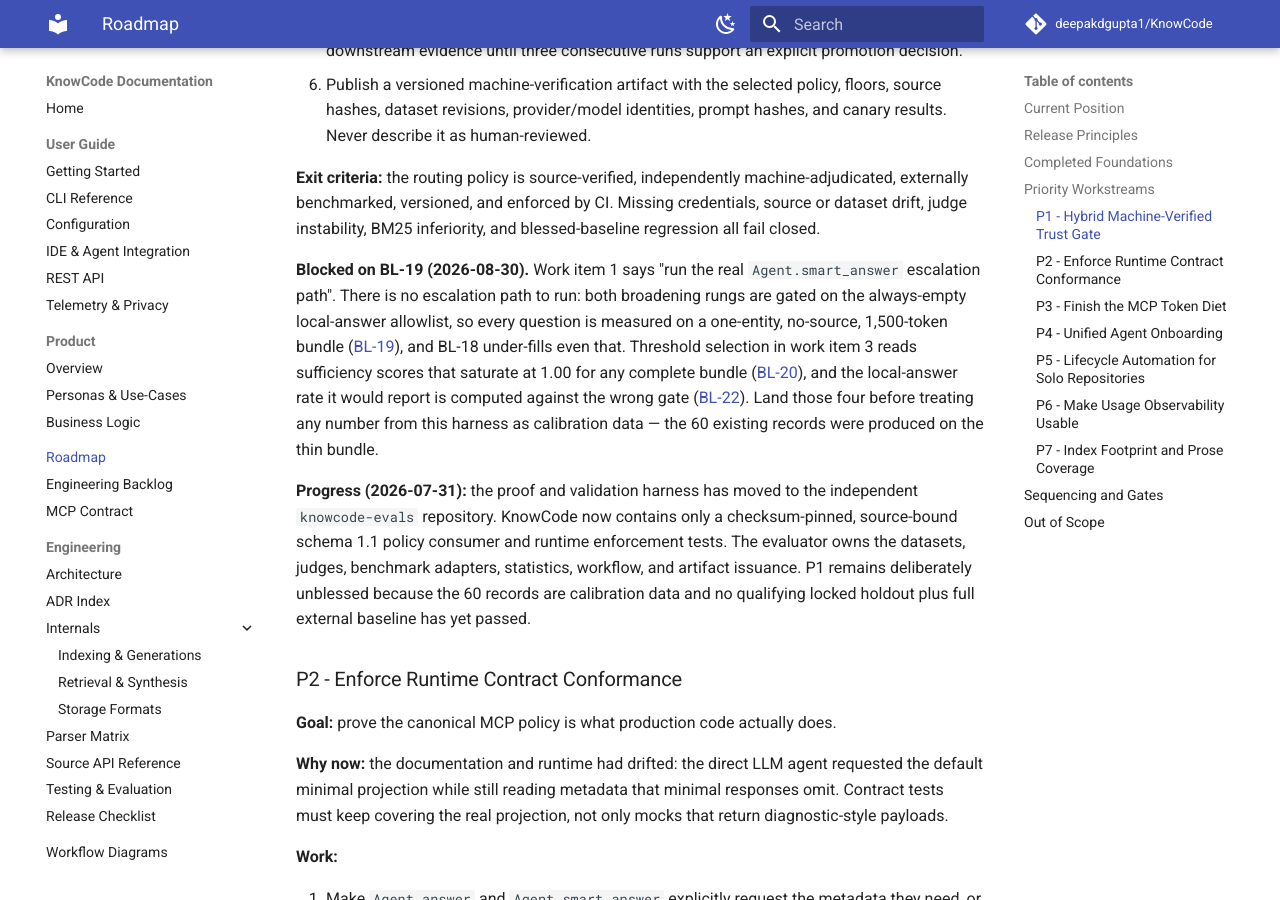
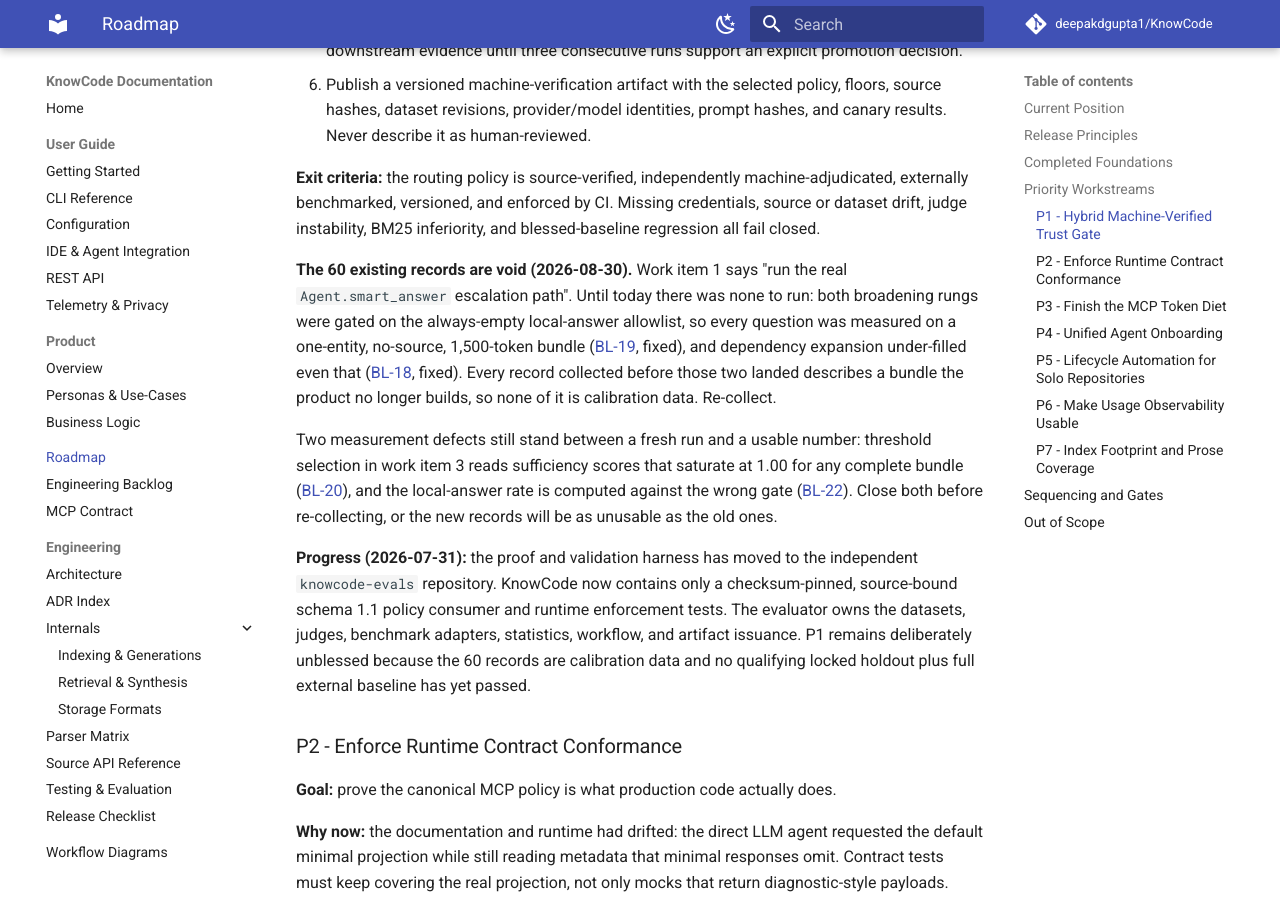
Before and after one commit to deepakdgupta1/KnowCode, an MkDocs documentation site: the page built from docs/roadmap.md, in a window 1280 px wide and 900 px high, scrolled down 2480 px. Built offline with MkDocs 1.6.1 and Material for MkDocs 9.7.7, drawn with Linux system fonts in a browser that asks for light colours; comment, search, counter and statistics services are not loaded; some of the changed text lies outside the part shown.

Commit message:
docs(roadmap): reconcile the release gate and P1 with BL-18 and BL-19 closing
Gate 5 is open again -- those two were the only Critical items. P1's blocker
note becomes a data-invalidation note: the escalation path now exists, so the
60 records collected before it did describe a bundle the product no longer
builds. BL-20 and BL-22 still have to land before re-collecting is worth
doing.

```diff
--- a/docs/roadmap.md
+++ b/docs/roadmap.md
@@ -94,17 +94,21 @@
 Missing credentials, source or dataset drift, judge instability, BM25
 inferiority, and blessed-baseline regression all fail closed.
 
-**Blocked on BL-19 (2026-08-30).** Work item 1 says "run the real
-`Agent.smart_answer` escalation path". There is no escalation path to run: both
-broadening rungs are gated on the always-empty local-answer allowlist, so every
-question is measured on a one-entity, no-source, 1,500-token bundle
-([BL-19](engineering/backlog.md)), and BL-18 under-fills even that. Threshold
-selection in work item 3 reads sufficiency scores that saturate at 1.00 for any
-complete bundle ([BL-20](engineering/backlog.md)), and the local-answer rate it
-would report is computed against the wrong gate
-([BL-22](engineering/backlog.md)). Land those four before treating any number
-from this harness as calibration data — the 60 existing records were produced
-on the thin bundle.
+**The 60 existing records are void (2026-08-30).** Work item 1 says "run the
+real `Agent.smart_answer` escalation path". Until today there was none to run:
+both broadening rungs were gated on the always-empty local-answer allowlist, so
+every question was measured on a one-entity, no-source, 1,500-token bundle
+([BL-19](engineering/backlog.md), fixed), and dependency expansion under-filled
+even that ([BL-18](engineering/backlog.md), fixed). Every record collected
+before those two landed describes a bundle the product no longer builds, so
+none of it is calibration data. Re-collect.
+
+Two measurement defects still stand between a fresh run and a usable number:
+threshold selection in work item 3 reads sufficiency scores that saturate at
+1.00 for any complete bundle ([BL-20](engineering/backlog.md)), and the
+local-answer rate is computed against the wrong gate
+([BL-22](engineering/backlog.md)). Close both before re-collecting, or the new
+records will be as unusable as the old ones.
 
 **Progress (2026-07-31):** the proof and validation harness has moved to the
 independent `knowcode-evals` repository. KnowCode now contains only a
@@ -394,12 +398,10 @@
 4. Freshness and language-coverage checks report no unresolved correctness
    warnings for the target repository.
 5. No `Critical` item is open in the [engineering backlog](engineering/backlog.md).
-   **Two are open as of 2026-08-30**: BL-18, dependency expansion relabelling a
-   ranked hit as non-evidence, and BL-19, the retrieval ladder gated on the
-   fail-closed flag. Both were found by the business-logic audit and both cost
-   answer quality directly, so this gate is shut until they land. (Read the
-   backlog rather than trusting the names here: this line named `BL-1` long
-   after Phase B fixed it on 2026-08-29.)
+   None is open: BL-18 and BL-19, opened and closed on 2026-08-30, were the
+   last two. (Read the backlog rather than trusting this line: it named `BL-1`
+   long after Phase B fixed it on 2026-08-29, and it claimed nothing was open
+   right up until the business-logic audit found those two.)
 
 P3 through P7 improve efficiency, adoption, and footprint, but they are not
 permitted to weaken these release gates.
```
